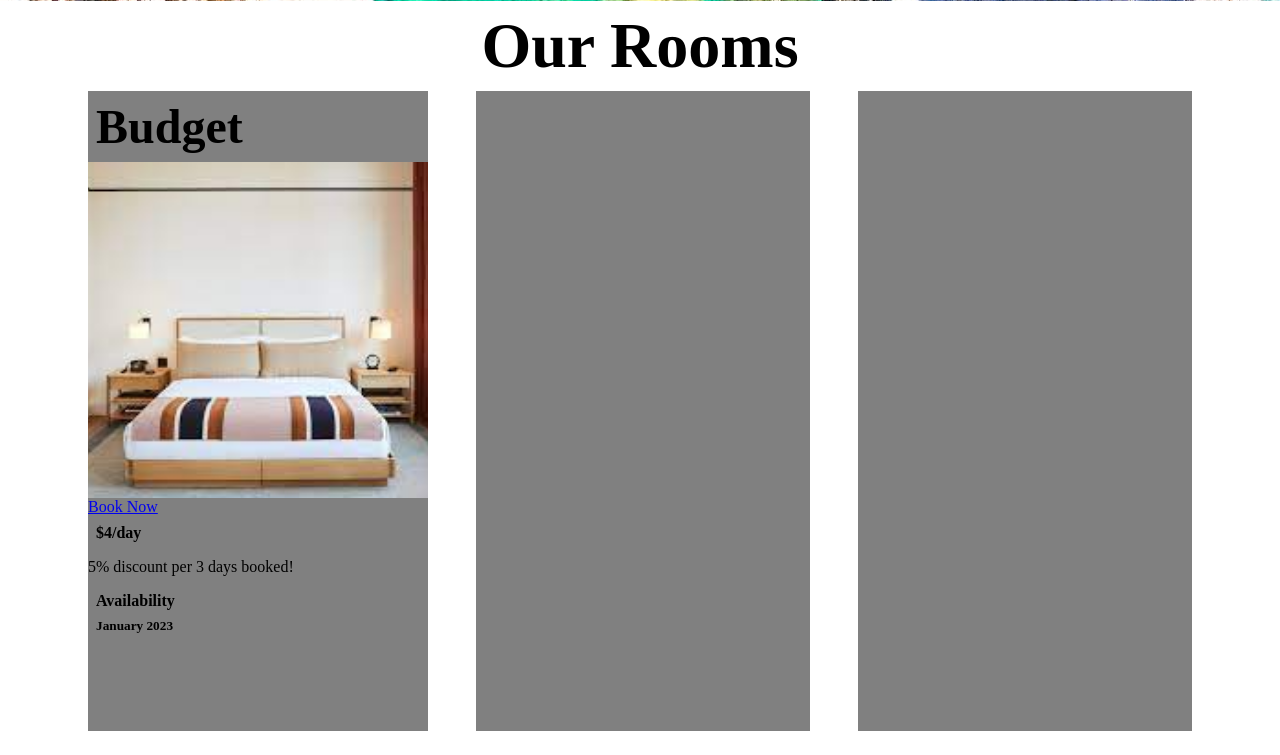
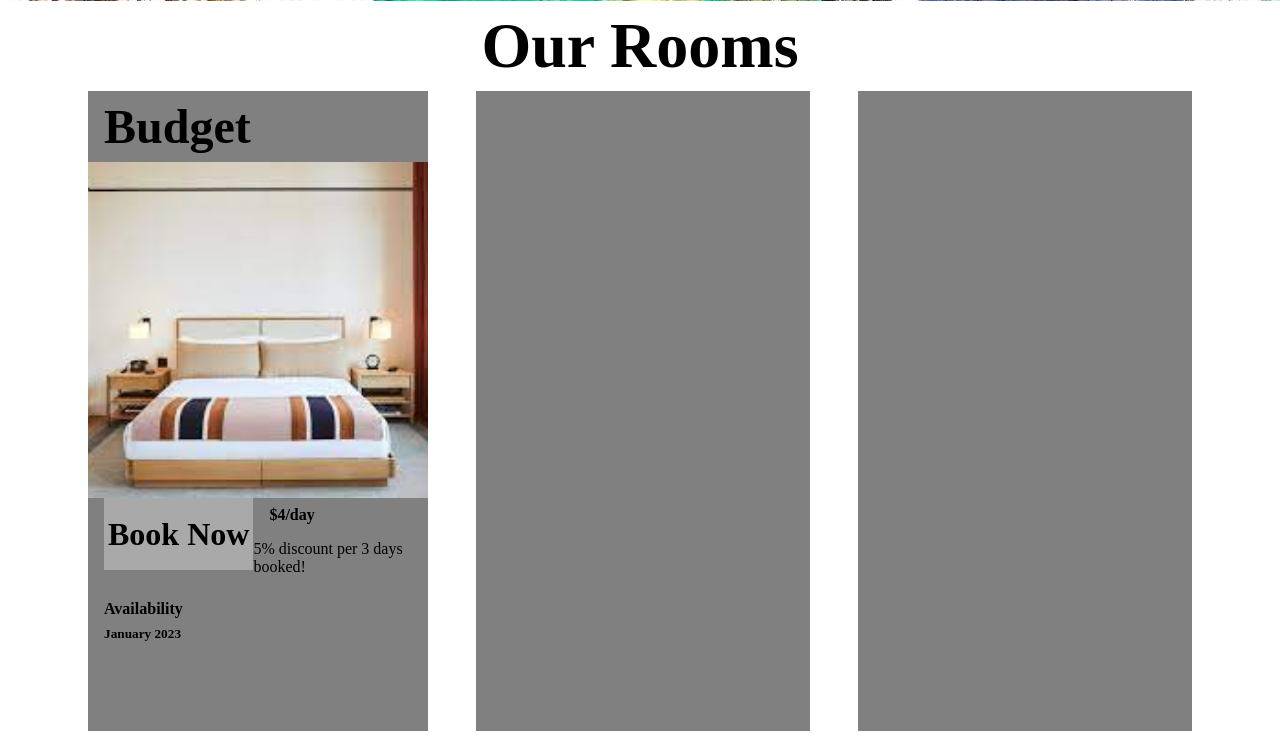
Before and after one commit to TGKElit/nikepelago, a PHP site: page /src/index.php in a window 1280 px wide. Shown: the part 791-1546 px from the top of the page. Run offline with PHP 8.4, Linux system fonts and the light colour scheme.

Commit message:
made book now button

```diff
--- a/src/general.css
+++ b/src/general.css
@@ -3,7 +3,7 @@
 }
 
 h1, h2, h3, h4, h5 {
-    margin: 8px;
+    margin: 8px 16px;
 }
 
 h1 {
--- a/src/index.php
+++ b/src/index.php
@@ -37,9 +37,13 @@
                             <img src="../resources/svg/right-arrow.svg" alt="Next image">
                         </button>
                     </section>
-                    <a href="./room/budget.php">Book Now</a>
-                    <h4>$4/day</h4>
-                    <p>5% discount per 3 days booked!</p>
+                    <div class="book-info">
+                        <a href="./room/budget.php">Book Now</a>
+                        <section class="info">
+                            <h4>$4/day</h4>
+                            <p>5% discount per 3 days booked!</p>
+                        </section>
+                    </div>
                     <section class="calendar-section">
                         <h4>Availability</h4>
                         <div class="calendar">
--- a/src/rooms.css
+++ b/src/rooms.css
@@ -18,7 +18,7 @@
 
 .room {
     height: 80vh;
-    width: 366px;
+    width: 372px;
     margin: 0 24px 24px 24px;
     background-color: gray;
 }
@@ -89,3 +89,22 @@
     float: left;
     object-fit: cover;
 }
+
+.book-info {
+    margin-left: 16px;
+    display: flex;
+    justify-content: space-between;
+}
+
+.rooms a {
+    all: unset;
+    background-color: darkgray;
+    height: 72px;
+    width: 176px;
+    display: flex;
+    flex-direction: column;
+    justify-content: center;
+    text-align: center;
+    font-size: 32px;
+    font-weight: bold;
+}
```
